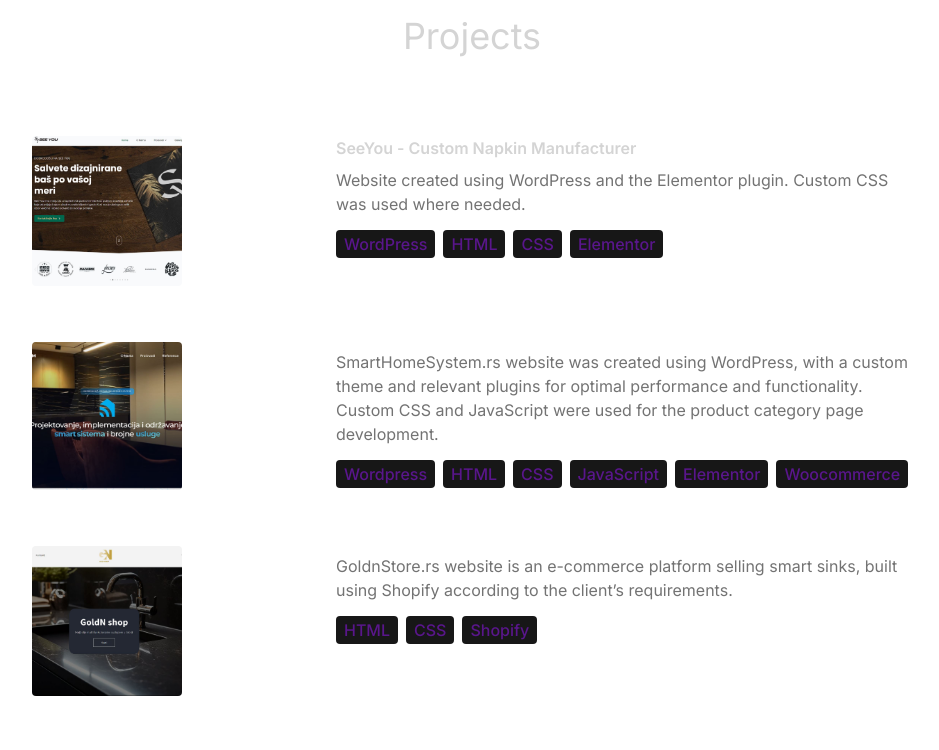
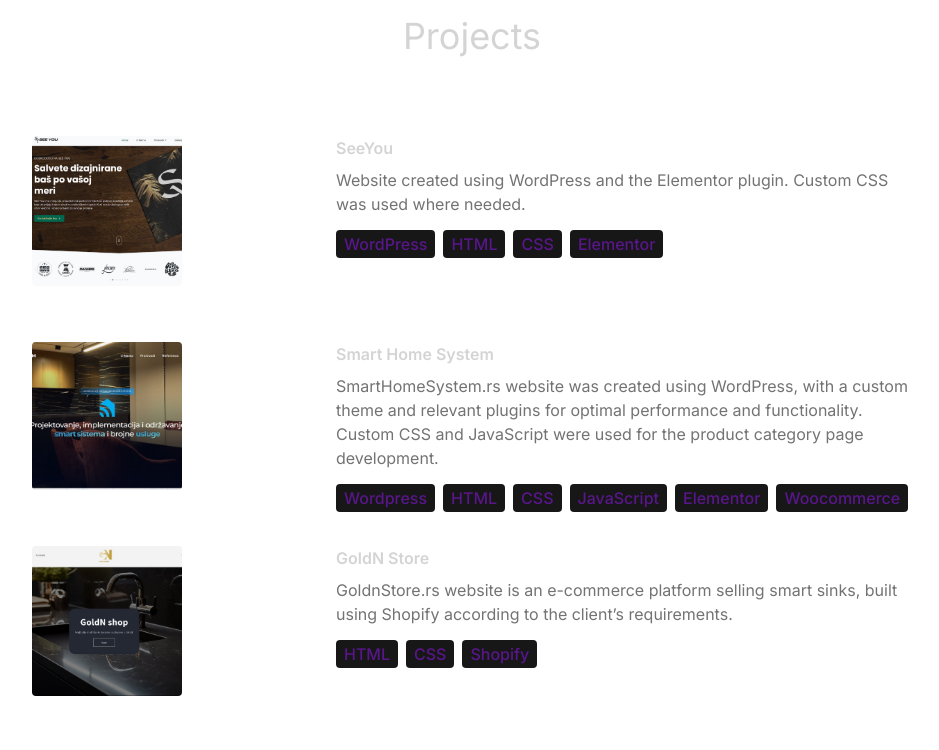
Before and after one commit to solitusmale/portfolio, a React (Vite) app: page / in a window 1280 px wide. Shown: the part 2760-3510 px from the top of the page, without its empty margins (168-1107 px from the left). Built offline with nearby package versions, Linux system fonts and the light colour scheme.

Commit message:
projektititle

```diff
--- a/src/components/Projects.jsx
+++ b/src/components/Projects.jsx
@@ -26,7 +26,7 @@ const Projects = ({language}) => {
             initial={{opacity: 0, x: 100}}
             transition={{duration: 0.5}}
             className="w-full max-w-xl lg:w-3/4">
-            <h6 className="mb-2 font-semibold">{project.title[language]}</h6>
+            <h6 className="mb-2 font-semibold">{project.title}</h6>
             <p className="mb-4 text-neutral-500">{project.description[language]}</p>
             {project.technologies.map((tech, index) => (
                 <span className="text-purple-900 mr-2 bg-neutral-900 px-2 py-1 rounded font-small font-medium" key={index}>
--- a/src/constants/index.js
+++ b/src/constants/index.js
@@ -86,10 +86,9 @@ export const PROJECTS_TITLE =
 
 export const PROJECTS = [
   {
-    title: {
-      sr: "SeeYou - proizvođač custom salveta",
-      en: "SeeYou - Custom Napkin Manufacturer",
-    },
+    title: "SeeYou",
+
+
     image: project1,
     description: {
       sr: "Sajt SeeYou.rs, izrađen kroz Wordpress platformu uz Elementor plugin. Dodati su Custom CSS elementi gde je potrebno",
```
